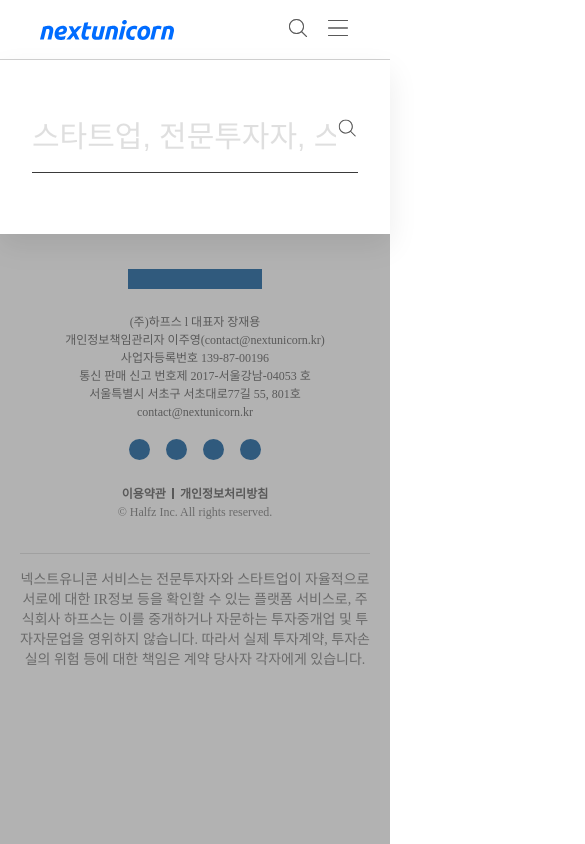
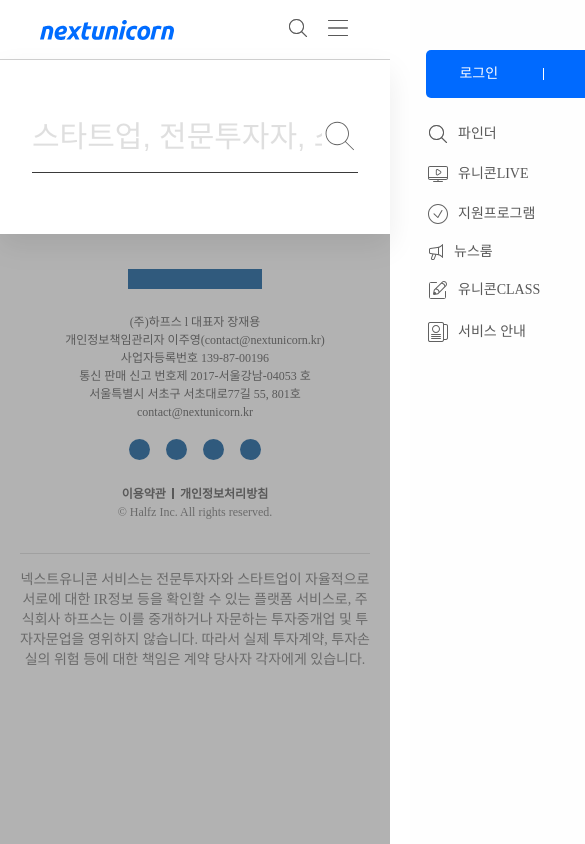
Before and after one commit to nextunicorn-inc/front-onboarding-program, a Next.js app: page / in a window 390 px wide. Both pictures are taken after a click on the element 298 px from the left and 29 px from the top of the page. Shown: the top 844 px of the page, 585 px wide, since content can reach past the window. Built offline with nearby package versions, Linux system fonts and the light colour scheme.

Commit message:
[FEAT] Header 반응형 사이드 목록 개발 완료

```diff
--- a/commonUi/Icons/index.tsx
+++ b/commonUi/Icons/index.tsx
@@ -141,6 +141,17 @@
   </svg>
 );
 
+const SearchIcon40 = () => (
+  <svg width="40" height="40" viewBox="0 0 40 40" fill="none" xmlns="http://www.w3.org/2000/svg">
+    <path
+      fill-rule="evenodd"
+      clip-rule="evenodd"
+      d="M17.1409 4C24.3984 4 30.2818 9.88339 30.2818 17.1409C30.2818 20.5879 28.9547 23.7248 26.7835 26.0687L35.8558 35.141C36.0511 35.3363 36.0511 35.6529 35.8558 35.8481L35.8481 35.8558C35.6529 36.0511 35.3363 36.0511 35.141 35.8558L26.0687 26.7835C23.7248 28.9547 20.5879 30.2818 17.1409 30.2818C9.88339 30.2818 4 24.3984 4 17.1409C4 9.88339 9.88339 4 17.1409 4ZM17.1409 5.01084C10.4417 5.01084 5.01084 10.4417 5.01084 17.1409C5.01084 23.8402 10.4417 29.271 17.1409 29.271C23.8402 29.271 29.271 23.8402 29.271 17.1409C29.271 10.4417 23.8402 5.01084 17.1409 5.01084Z"
+      fill="#616161"
+    />
+  </svg>
+);
+
 const CloseMenuIcon = () => (
   <svg width="24" height="24" viewBox="0 0 24 24" fill="none" xmlns="http://www.w3.org/2000/svg">
     <path
@@ -234,6 +245,7 @@
   Logo: LogoIcon,
   Search: SearchIcon,
   Search24: SearchIcon24,
+  Search40: SearchIcon40,
   Menu24: MenuIcon24,
   CloseMenu: CloseMenuIcon,
   BottomArrow: BottomArrowIcon,
--- a/components/Header/Header.styled.tsx
+++ b/components/Header/Header.styled.tsx
@@ -241,7 +241,6 @@
   height: 100%;
   top: 0;
   left: 0;
-
   background-color: rgba(0, 0, 0, 0.3);
 `;
 
@@ -258,6 +257,14 @@
   padding-bottom: 26px;
   overflow-y: scroll;
   transition: all 300ms cubic-bezier(0.82, 0.085, 0.395, 0.895) 0s;
+  z-index: 1000000;
+
+  &.open {
+    right: 0;
+  }
+  &.close {
+    right: -300px;
+  }
 `;
 
 export const CloseMenuIcons = styled.div`
--- a/components/Header/Header.tsx
+++ b/components/Header/Header.tsx
@@ -15,7 +15,7 @@
 function Header() {
   const [isClickIntroduceService, setIsClickIntroduceService] = useState(false);
   const [isClickSearch, setIsClickSearch] = useState(false);
-  const [isClickSidMenu, setIsClickSideMenu] = useState(false);
+  const [isClickSideMenu, setIsClickSideMenu] = useState(false);
   const [isClickSideDetailMenu, setIsClickSideDetailMenu] = useState(false);
 
   const handleClickIntroduceService = () => {
@@ -27,7 +27,7 @@
   };
 
   const handleClickSideMenu = () => {
-    setIsClickSideMenu(!isClickSidMenu);
+    setIsClickSideMenu(!isClickSideMenu);
     setIsClickSearch(false);
     setIsClickSideDetailMenu(false);
   };
@@ -94,7 +94,7 @@
                     <Styled.SearchInputBoxWrapper>
                       <Styled.SearchInputBox>
                         <Styled.SearchInput placeholder="스타트업, 전문투자자, 스타트업 뉴스 검색하기" />
-                        <Icons.Search />
+                        <Icons.Search40 />
                       </Styled.SearchInputBox>
                     </Styled.SearchInputBoxWrapper>
                   </Styled.SearchInputLayout>
@@ -132,7 +132,7 @@
                   <Styled.SearchInputBoxWrapper>
                     <Styled.SearchInputBox>
                       <Styled.SearchInput placeholder="스타트업, 전문투자자, 스타트업 뉴스 검색하기" />
-                      <Icons.Search24 />
+                      <Icons.Search40 />
                     </Styled.SearchInputBox>
                   </Styled.SearchInputBoxWrapper>
                 </Styled.SearchInputLayout>
@@ -143,9 +143,8 @@
           </Styled.ResponsiveMenuList>
         </Styled.Navigation>
 
-        {isClickSidMenu && (
-          <Styled.SideNavigation>
-            <Styled.SideMenuWrapper>
+        {isClickSideMenu && <Styled.SideNavigation />}
+        <Styled.SideMenuWrapper className={isClickSideMenu ? 'open' : 'close'}>
           <Styled.CloseMenuIcons onClick={handleClickSideMenu}>
             <Icons.CloseMenu />
           </Styled.CloseMenuIcons>
@@ -192,8 +191,6 @@
             )}
           </Styled.SideMenuList>
         </Styled.SideMenuWrapper>
-          </Styled.SideNavigation>
-        )}
       </Styled.ResponsiveSection>
     </Styled.Layout>
   );
```
Also changed, not shown: commonUi/Icons/Search40/search.svg (added). Lines whose indentation alone changed are shown as unchanged.
